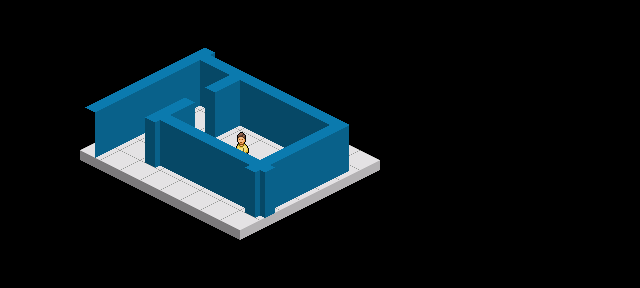
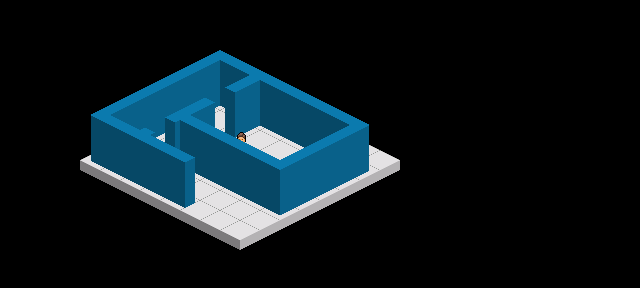
Before and after one commit to egillespie/iso-demo, a website: page src/index.html in a window 1280 px wide. Shown: the whole page, without its empty margins (0-640 px from the left). Drawn offline with Linux system fonts and the light colour scheme.

Commit message:
Dynamically add wall sprites

```diff
--- a/src/index.html
+++ b/src/index.html
@@ -5,47 +5,9 @@
   <link rel="stylesheet" href="styles/style.css">
 </head>
 <body>
-  <div id="container">
-    <!-- Walls -->
-    <div class="wall nwt" id="w1-0"></div>
-    <div class="wall nsw" id="w1-1"></div>
-    <div class="wall net" id="w1-2"></div>
-    <div class="wall swc" id="w1-2c"></div>
-    <div class="wall nsw" id="w1-3"></div>
-    <div class="wall nsw" id="w1-4"></div>
-    <div class="wall nsw" id="w1-5"></div>
-    <div class="wall nsw" id="w1-6"></div>
-    <div class="wall new" id="w1-7"></div>
-    <div class="wall swc" id="w1-7c"></div>
-
-    <div class="wall eww" id="w2-0"></div>
-    <div class="wall eww" id="w2-2"></div>
-    <div class="wall swc" id="w2-2c"></div>
-    <div class="wall eww" id="w2-7"></div>
-
-    <div class="wall eww" id="w3-0"></div>
-    <div class="wall eww" id="w3-7"></div>
-
-    <div class="wall eww" id="w4-0"></div>
-    <div class="wall eww" id="w4-2"></div>
-    <div class="wall eww" id="w4-7"></div>
-
-    <div class="wall eww" id="w5-0"></div>
-    <div class="wall nwt" id="w5-2"></div>
-    <div class="wall swc" id="w5-2c"></div>
-    <div class="wall nsw" id="w5-3"></div>
-    <div class="wall nsw" id="w5-4"></div>
-    <div class="wall nsw" id="w5-5"></div>
-    <div class="wall nsw" id="w5-6"></div>
-    <div class="wall crt" id="w5-7"></div>
-    <div class="wall sec" id="w5-7c"></div>
-
-    <div class="wall eww" id="w6-0"></div>
-
-    <!-- Objects -->
+  <div id="render-window" class="room">
     <div class="player" id="player"></div>
   </div>
-
   <script src="scripts/events.js"></script>
 </body>
 </html>
--- a/src/scripts/events.js
+++ b/src/scripts/events.js
@@ -1,14 +1,15 @@
 const space = [
-  [null, null, null, null, null, null, null, null],
-  [null, null, null, null, null, null, null, null],
-  [null, null, null, null, null, null, null, null],
-  [null, null, null, null, null, null, null, null],
-  [null, null, null, null, null, null, null, null],
-  [null, null, null, null, null, null, null, null],
-  [null, null, null, null, null, null, null, null]
+  [[], [], [], [], [], [], [], []],
+  [['nww'], ['nsw'], ['net', 'swc'], ['nsw'], ['nsw'], ['nsw'], ['nsw'], ['new', 'swc']],
+  [['eww'], [], ['eww', 'swc'], [], [], [], [], ['eww']],
+  [['eww'], [], [], [], [], [], [], ['eww']],
+  [['eww'], [], ['eww'], [], [], [], [], ['eww']],
+  [['eww'], [], ['nwt', 'swc'], ['nsw'], ['nsw'], ['nsw'], ['nsw'], ['sew']],
+  [['eww'], [], [], [], [], [], [], []],
+  [['sww'], ['nsw'], ['swt'], ['nsw'], ['nsw', 'ewc'], [], [], []]
 ]
 
-const container = document.getElementById('container')
+const renderWindow = document.getElementById('render-window')
 const player = document.getElementById('player')
 
 const FLOOR_WIDTH = 40
@@ -18,6 +19,11 @@ const FLOOR_LIFT = 10
 const WALL_WIDTH = 30
 const WALL_HEIGHT = 60
 const WALL_LIFT = 2
+
+const FLOOR_TOP_ADJUST = (FLOOR_HEIGHT - FLOOR_LIFT) / 2
+const FLOOR_LEFT_ADJUST = FLOOR_WIDTH / 2
+const WALL_TOP_ADJUST = WALL_HEIGHT - FLOOR_HEIGHT + FLOOR_LIFT + WALL_LIFT
+const WALL_LEFT_ADJUST = (FLOOR_WIDTH - WALL_WIDTH) / 2
 
 const PLAYER_X_ADJUST = FLOOR_WIDTH / 2
 const PLAYER_Y_ADJUST = (FLOOR_HEIGHT - FLOOR_LIFT) / 2
@@ -94,17 +100,11 @@ function toggleOpacity () {
 
   for (const wall of walls) {
     wall.classList.toggle('translucent')
-    // if (
-    //   wall.id.substring(0, 2) !== 'w1' &&
-    //   wall.id.substring(3, 4) !== '0'
-    // ) {
-    //   wall.classList.toggle('translucent')
-    // }
   }
 }
 
 function canMoveTo (x, y) {
-  return !document.getElementById('w' + y + '-' + x)
+  return !document.getElementById(`w${y}-${x}.0`)
 }
 
 function moveTo ({ top, left, zIndex, gridx, gridy }) {
@@ -128,17 +128,17 @@ function moveCardinal (dir) {
 }
 
 function insertSprite (node) {
-  container.insertBefore(node, player)
+  renderWindow.insertBefore(node, player)
 }
 
 function floorTop (row, col) {
-  return 60 + ((row + col) * (FLOOR_HEIGHT - FLOOR_LIFT) / 2)
+  return 60 + ((row + col) * FLOOR_TOP_ADJUST)
 }
 
 function floorLeft (row, col) {
   const lastRow = space.length - 1
-  const rowLeft = 60 + ((lastRow - row) * FLOOR_WIDTH / 2)
-  return rowLeft + col * FLOOR_WIDTH / 2
+  const rowLeft = 60 + ((lastRow - row) * FLOOR_LEFT_ADJUST)
+  return rowLeft + col * FLOOR_LEFT_ADJUST
 }
 
 function floorZIndex (row, col) {
@@ -159,16 +159,52 @@ function createFloors () {
   for (let row = 0; row < space.length; row++) {
     for (let col = 0; col < space[row].length; col++) {
       const floor = createFloor(row, col)
-      if (row === 1 && col === 0) {
-        console.log(floor)
-      }
       insertSprite(floor)
+    }
+  }
+}
+
+function wallTop (row, col) {
+  return floorTop(row, col) - WALL_TOP_ADJUST
+}
+
+function wallLeft (row, col) {
+  return floorLeft(row, col) + WALL_LEFT_ADJUST
+}
+
+function wallZIndex (row, col) {
+  return floorZIndex(row, col) + 1
+}
+
+function createWallSegment (type, row, col, index) {
+  const segment = document.createElement('div')
+  segment.id = `w${row}-${col}.${index}`
+  segment.classList.add('wall', type)
+  segment.style.top = wallTop(row, col) + 'px'
+  segment.style.left = wallLeft(row, col) + 'px'
+  segment.style.zIndex = wallZIndex(row, col)
+  return segment
+}
+
+function createWall (row, col) {
+  const wallSegments = space[row][col]
+  return wallSegments.map(
+    (segmentType, index) => createWallSegment(segmentType, row, col, index)
+  )
+}
+
+function createWalls () {
+  for (let row = 0; row < space.length; row++) {
+    for (let col = 0; col < space[row].length; col++) {
+      const wall = createWall(row, col)
+      wall.forEach((wallSegment) => insertSprite(wallSegment))
     }
   }
 }
 
 function createRoom () {
   createFloors()
+  createWalls()
 }
 
 createRoom()
--- a/src/styles/style.css
+++ b/src/styles/style.css
@@ -9,7 +9,7 @@ div {
   position: absolute;
 }
 
-#container {
+.room {
   width: 600px;
   height: 600px;
   top: 20px;
@@ -92,177 +92,3 @@ div {
 .sec {
   background-image: url(../img/wall/seWallCap.png);
 }
-
-#w1-0 {
-  top: 28px;
-  left: 165px;
-  z-index: 2;
-}
-
-#w1-1 {
-  top: 38px;
-  left: 185px;
-  z-index: 3;
-}
-
-#w1-2 {
-  top: 48px;
-  left: 205px;
-  z-index: 4;
-}
-
-#w1-2c {
-  top: 48px;
-  left: 205px;
-  z-index: 4;
-}
-
-#w1-3 {
-  top: 58px;
-  left: 225px;
-  z-index: 5;
-}
-
-#w1-4 {
-  top: 68px;
-  left: 245px;
-  z-index: 6;
-}
-
-#w1-5 {
-  top: 78px;
-  left: 265px;
-  z-index: 7;
-}
-
-#w1-6 {
-  top: 88px;
-  left: 285px;
-  z-index: 8;
-}
-
-#w1-7 {
-  top: 98px;
-  left: 305px;
-  z-index: 9;
-}
-
-#w1-7c {
-  top: 98px;
-  left: 305px;
-  z-index: 9;
-}
-
-#w2-0 {
-  top: 38px;
-  left: 145px;
-  z-index: 3;
-}
-
-#w2-2 {
-  top: 58px;
-  left: 185px;
-  z-index: 5;
-}
-
-#w2-2c {
-  top: 58px;
-  left: 185px;
-  z-index: 5;
-}
-
-#w2-7 {
-  top: 108px;
-  left: 285px;
-  z-index: 10;
-}
-
-#w3-0 {
-  top: 48px;
-  left: 125px;
-  z-index: 4;
-}
-
-#w3-7 {
-  top: 118px;
-  left: 265px;
-  z-index: 11;
-}
-
-#w4-0 {
-  top: 58px;
-  left: 105px;
-  z-index: 5;
-}
-
-#w4-2 {
-  top: 78px;
-  left: 145px;
-  z-index: 7;
-}
-
-#w4-7 {
-  top: 128px;
-  left: 245px;
-  z-index: 12;
-}
-
-#w5-0 {
-  top: 68px;
-  left: 85px;
-  z-index: 6;
-}
-
-#w5-2 {
-  top: 88px;
-  left: 125px;
-  z-index: 8;
-}
-
-#w5-2c {
-  top: 88px;
-  left: 125px;
-  z-index: 8;
-}
-
-#w5-3 {
-  top: 98px;
-  left: 145px;
-  z-index: 9;
-}
-
-#w5-4 {
-  top: 108px;
-  left: 165px;
-  z-index: 10;
-}
-
-#w5-5 {
-  top: 118px;
-  left: 185px;
-  z-index: 11;
-}
-
-#w5-6 {
-  top: 128px;
-  left: 205px;
-  z-index: 12;
-}
-
-#w5-7 {
-  top: 138px;
-  left: 225px;
-  z-index: 13;
-}
-
-#w5-7c {
-  top: 138px;
-  left: 225px;
-  z-index: 13;
-}
-
-#w6-0 {
-  top: 78px;
-  left: 65px;
-  z-index: 7;
-}
```
